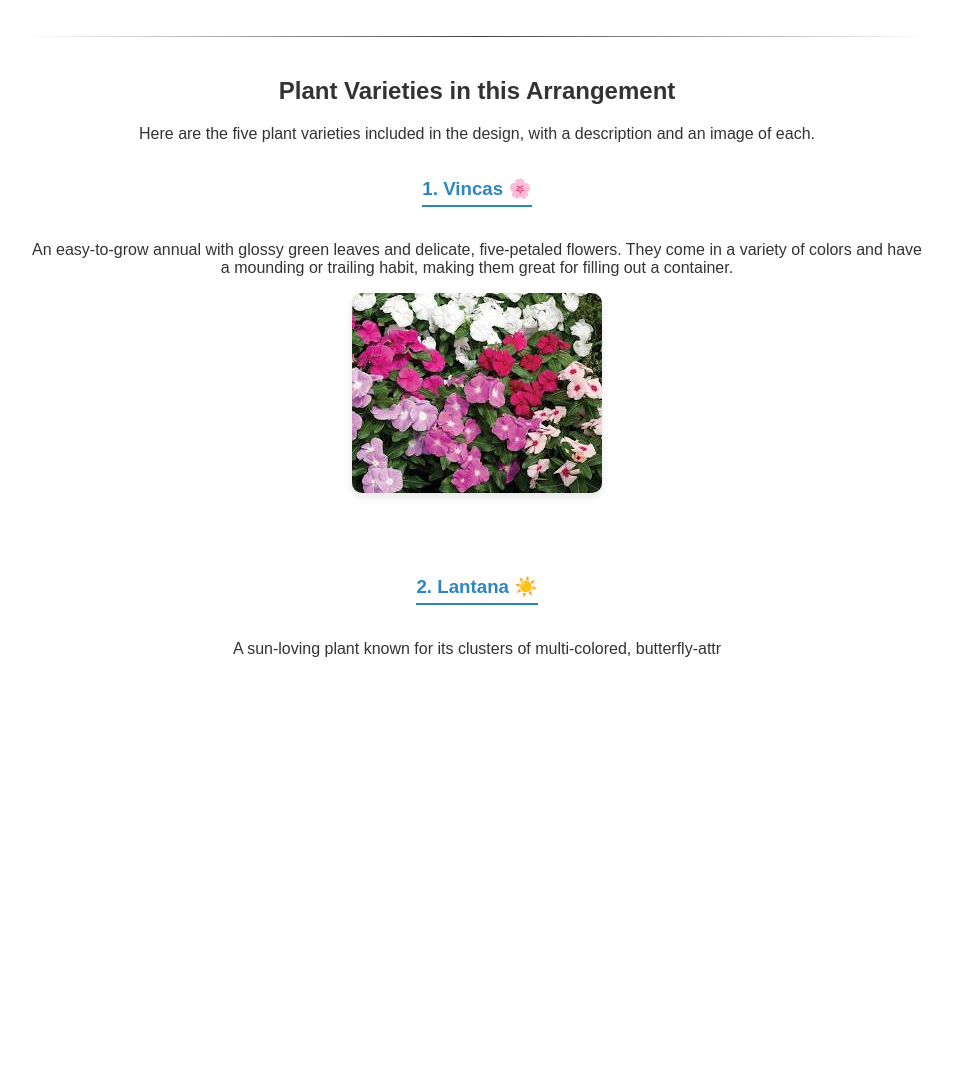
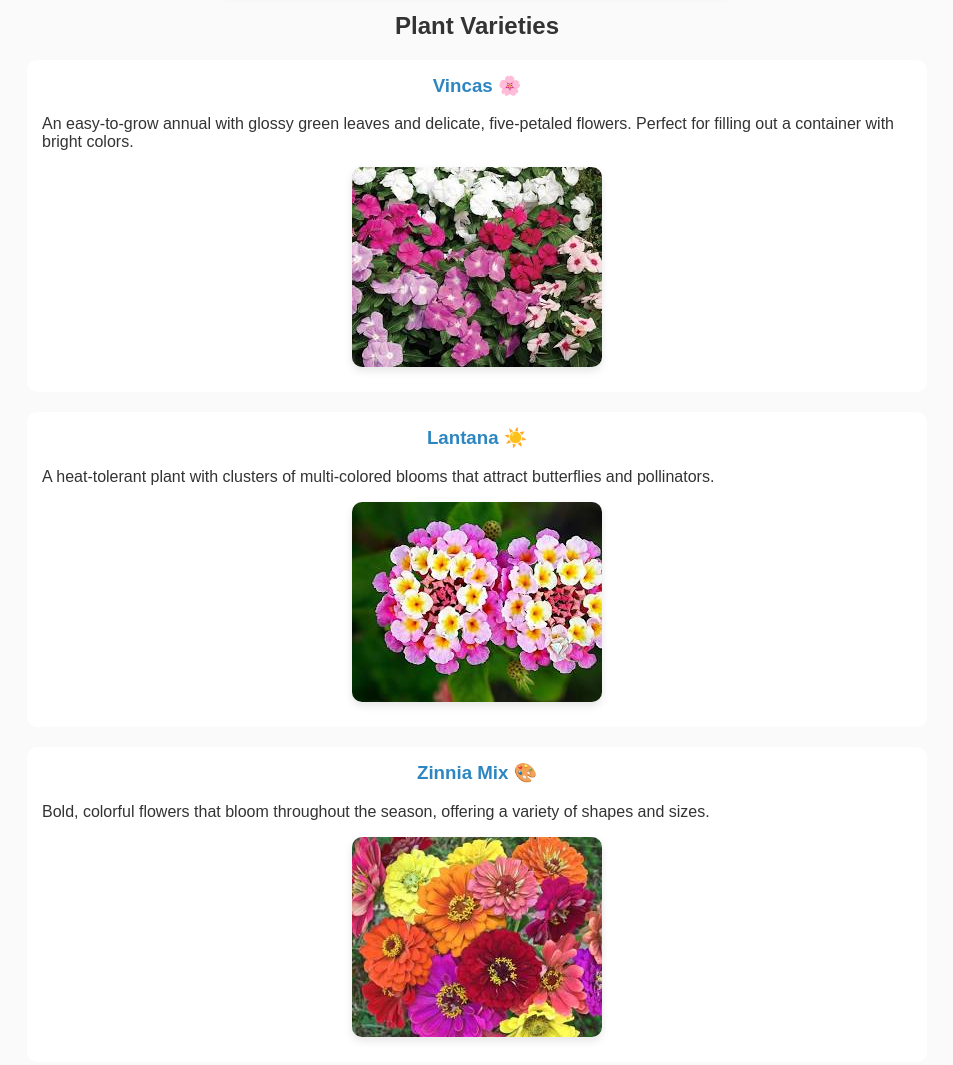
Before and after one commit to johnapvaz/fall-barrel, a plain HTML site: page index.html in a window 1280 px wide. Shown: the part 620-1685 px from the top of the page, without its empty margins (163-1116 px from the left). Before the commit the page ends 1318 px from the top, so only its background shows below. Drawn offline with Linux system fonts and the light colour scheme.

Commit message:
Update index.html

```diff
--- a/index.html
+++ b/index.html
@@ -3,16 +3,21 @@
 <head>
 <meta charset="UTF-8">
 <meta name="viewport" content="width=device-width, initial-scale=1.0">
-    <title>Flower Arrangement</title>
+<title>Fall Barrel Flower Arrangement</title>
 <style>
     body {
         font-family: Arial, sans-serif;
-            margin: 20px;
+        margin: 0;
+        padding: 0;
+        background: #fafafa;
         color: #333;
     }
     .container {
         max-width: 900px;
         margin: auto;
+        padding: 20px;
+    }
+    h1, h2, h3 {
         text-align: center;
     }
     img {
@@ -20,48 +25,59 @@
         height: auto;
         border-radius: 10px;
         box-shadow: 0 4px 8px rgba(0,0,0,0.1);
+        display: block;
+        margin: 10px auto;
+    }
+    .plant {
+        background: white;
+        padding: 15px;
+        border-radius: 10px;
         margin-bottom: 20px;
     }
-        h1 {
-            color: #4CAF50;
-        }
-        h3 {
+    .plant h3 {
+        margin-top: 0;
         color: #2E86C1;
-            border-bottom: 2px solid #2E86C1;
-            padding-bottom: 5px;
-            display: inline-block;
-        }
-        .plant-item {
-            margin-bottom: 40px;
-        }
-        .plant-item img {
-            max-width: 300px;
-        }
-        hr {
-            border: 0;
-            height: 1px;
-            background-image: linear-gradient(to right, rgba(0, 0, 0, 0), rgba(0, 0, 0, 0.75), rgba(0, 0, 0, 0));
-            margin: 40px 0;
     }
 </style>
 </head>
 <body>
 
 <div class="container">
-    <h1>Your Flower Arrangement with a View</h1>
-    <img src="arrangement.jpg" alt="A vibrant flower arrangement in a half wine barrel on a deck with Monument Valley in the background">
+    <h1>Fall Barrel Flower Arrangement</h1>
+    <img src="arrangement.jpg" alt="Flower arrangement in a barrel">
 
-    <hr>
+    <h2>Plant Varieties</h2>
 
-    <h2>Plant Varieties in this Arrangement</h2>
-    <p>Here are the five plant varieties included in the design, with a description and an image of each.</p>
-
-    <div class="plant-item">
-        <h3>1. Vincas 🌸</h3>
-        <p>An easy-to-grow annual with glossy green leaves and delicate, five-petaled flowers. They come in a variety of colors and have a mounding or trailing habit, making them great for filling out a container.</p>
+    <div class="plant">
+        <h3>Vincas 🌸</h3>
+        <p>An easy-to-grow annual with glossy green leaves and delicate, five-petaled flowers. Perfect for filling out a container with bright colors.</p>
         <img src="vincas.jpg" alt="Vincas flower">
     </div>
 
-    <div class="plant-item">
-        <h3>2. Lantana ☀️</h3>
-        <p>A sun-loving plant known for its clusters of multi-colored, butterfly-attr
+    <div class="plant">
+        <h3>Lantana ☀️</h3>
+        <p>A heat-tolerant plant with clusters of multi-colored blooms that attract butterflies and pollinators.</p>
+        <img src="lantana.jpg" alt="Lantana flower">
+    </div>
+
+    <div class="plant">
+        <h3>Zinnia Mix 🎨</h3>
+        <p>Bold, colorful flowers that bloom throughout the season, offering a variety of shapes and sizes.</p>
+        <img src="zinnia.jpg" alt="Zinnia flowers">
+    </div>
+
+    <div class="plant">
+        <h3>Black-Eyed Susan 🌻</h3>
+        <p>Cheerful, daisy-like flowers with yellow petals and a dark brown center, adding height and vibrance.</p>
+        <img src="black-eyed-susan.jpg" alt="Black-Eyed Susan flower">
+    </div>
+
+    <div class="plant">
+        <h3>Trailing Lobelia 💜</h3>
+        <p>Small, vibrant flowers with a delicate cascading habit, perfect for softening container edges.</p>
+        <img src="trailing-lobelia.jpg" alt="Trailing Lobelia flower">
+    </div>
+</div>
+
+</body>
+</html>
```
Lines whose indentation alone changed are shown as unchanged.
